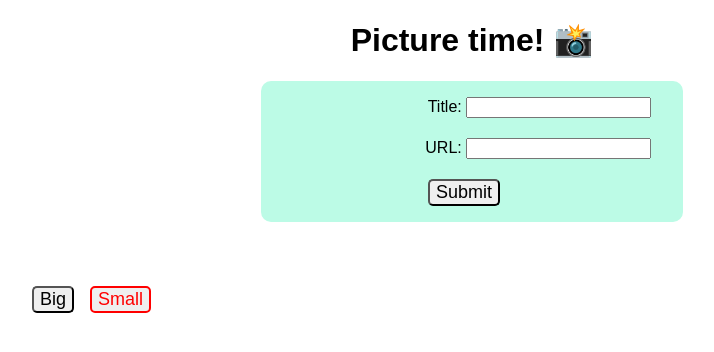
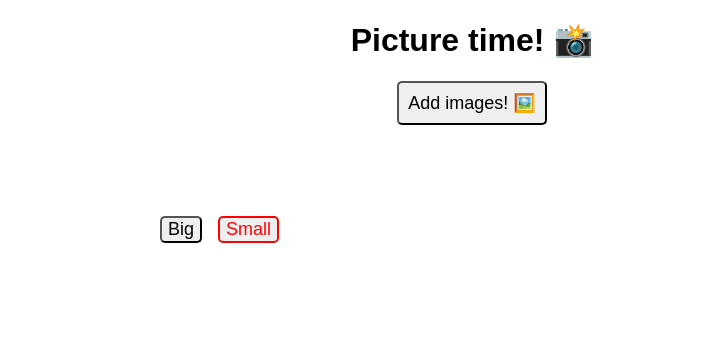
Before and after one commit to zoelaventhol/react-practice-1, a React (Create React App) app: page / in a window 1280 px wide. Shown: the top 352 px of the page, without its empty margins (168-882 px from the left). Built offline with nearby package versions, Linux system fonts and the light colour scheme.

Commit message:
finished step 5

```diff
--- a/src/App.css
+++ b/src/App.css
@@ -11,6 +11,7 @@ input {
 
 .form-inputs {
   text-align: right;
+  width: 60%;
   margin: auto;
 }
 
@@ -20,9 +21,16 @@ form {
   margin: auto;
   width: 33%;
   padding: 1em 2em 1em 1em;
+  border: 2px solid gray;
 }
 
 button {
   border-radius: 5px;
   font-size:large
 }
+
+.form-btn {
+  padding: .5em;
+  margin-bottom: 1.5em;
+  /* background-color: rgb(188, 251, 230) */
+}
--- a/src/App.jsx
+++ b/src/App.jsx
@@ -7,6 +7,7 @@ function App() {
   // STATE
   const [form, setForm] = useState(emptyForm)
   const [images, setImages] = useState([])
+  const [showForm, setShowForm] = useState(false)
 
   // FUNCTIONS/SCRIPTS
 
@@ -45,6 +46,11 @@ function App() {
       <h1>Picture time! 📸</h1>
 
       {/* FORM */}
+      <button className = "form-btn" onClick={()=>setShowForm(!showForm)}>
+        {showForm ? "Hide form 🙈" : "Add images! 🖼️"}
+      </button>
+
+      {showForm &&
       <form onSubmit={handleSubmit}>
         <div className='form-inputs'>
           <label htmlFor='title'>Title: </label>
@@ -54,6 +60,7 @@ function App() {
             onChange={handleChange}
           />
           <br />
+
           <label htmlFor='url'>URL: </label>
           <input
             name='url'
@@ -63,7 +70,7 @@ function App() {
         </div>
 
         <button>Submit</button>
-      </form>
+      </form>}
       {/* END FORM */}
 
       {/* Pass "images" to ImageGrid as a prop */}
--- a/src/components/ImageGrid.css
+++ b/src/components/ImageGrid.css
@@ -1,7 +1,8 @@
 .ImageGrid {
     /* center it on the page */
-    width: 70%;
+    /* width: 70%; */
     margin: 5% auto;
+    width: 50%
 }
 
 .grid {
@@ -20,6 +21,8 @@ img {
     object-fit: cover;
     /* round the corners */
     border-radius: 10%;
+    /* center images in their columns */
+    margin: auto;
 }
 
 .buttons {
```
